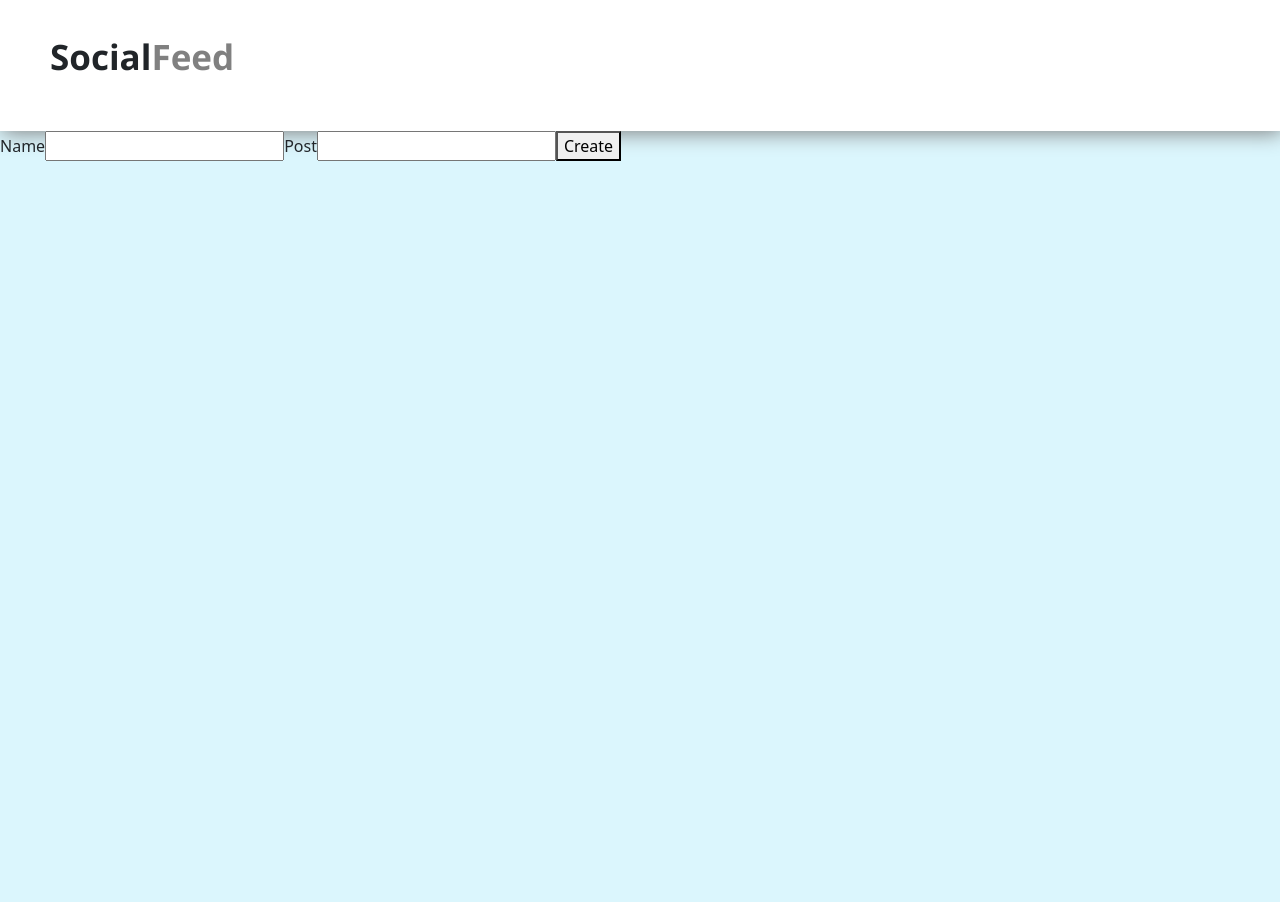
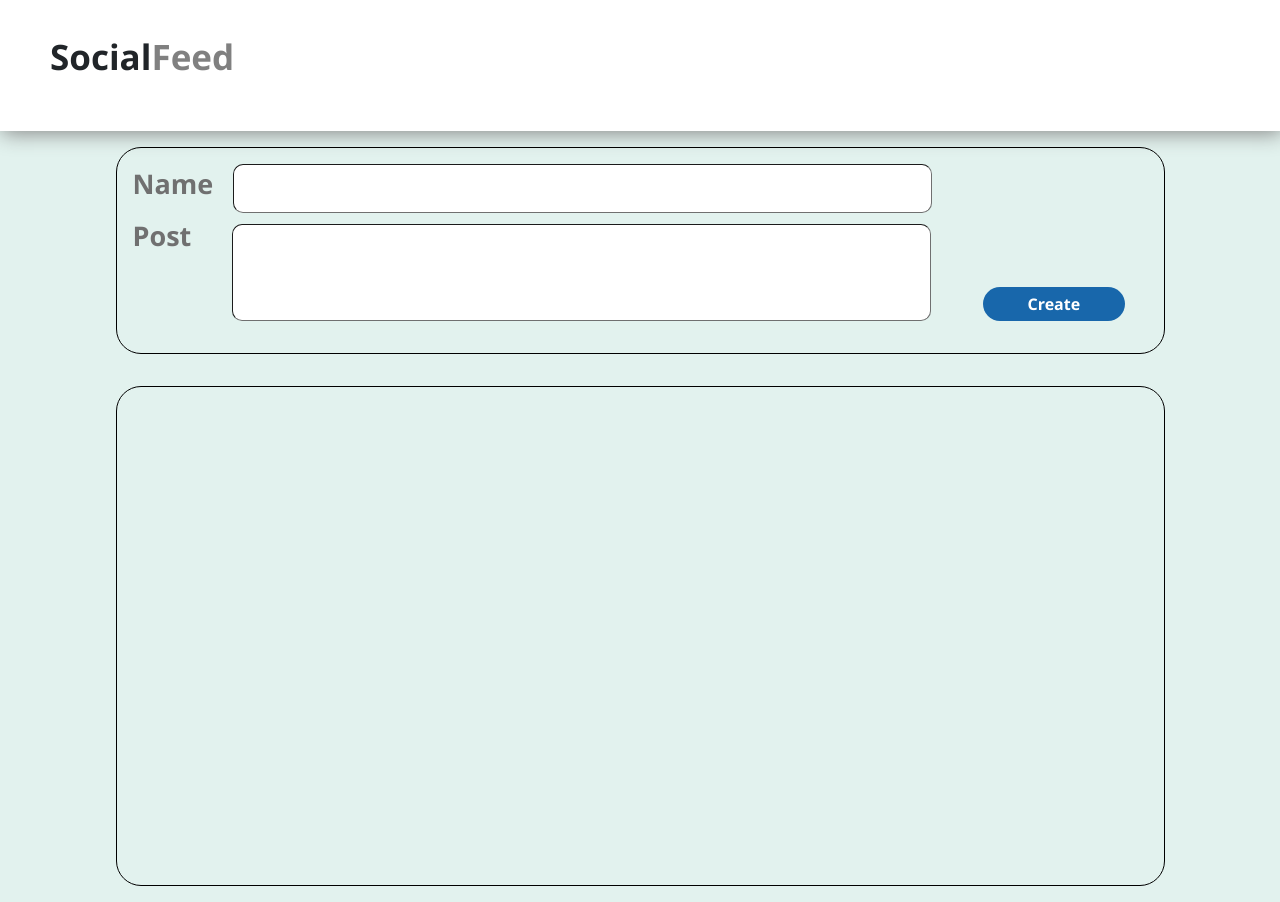
Before and after one commit to Nathaniel-Mueller/Social_Feed, a React (Create React App) app: page / in a window 1280 px wide. Before the commit the page ends 800 px from the top, so only its background shows below. Built offline with nearby package versions, Linux system fonts and the light colour scheme.

Commit message:
Styled CreatePost component, minor fixes in Buttons component, fixed styling in NavBar component, Started styling App component

```diff
--- a/public/index.html
+++ b/public/index.html
@@ -26,7 +26,7 @@
     -->
     <title>React App</title>
   </head>
-  <body style = 'background: rgb(219, 246, 253)'>
+  <body style = 'background: rgb(226, 242, 238)'>
     <noscript>You need to enable JavaScript to run this app.</noscript>
     <div id="root"></div>
     <!--
--- a/src/App.css
+++ b/src/App.css
@@ -0,0 +1,24 @@
+.border-box{
+    border-width: 1px;
+    border-style: solid;
+    border-color: black;
+    border-radius: 25px;
+    margin: 1em;
+    padding: 1em;
+}
+
+.create-post-wrap{
+    width: 1049px;
+    height: 207px;
+}
+
+.post-wrap{
+    width: 1049px;
+    min-height: 500px;
+}
+
+.container-wrapper{
+    display: flex;
+    flex-direction: column;
+    align-items: center;
+}
--- a/src/App.jsx
+++ b/src/App.jsx
@@ -10,15 +10,21 @@ function App() {
   const [posts, setPosts] = useState([{}])
 
   function addNewPost (post){
-    let tempPosts = [post, ...posts]
+    let tempPosts = [...posts, post]
     setPosts(tempPosts)
   }
 
   return (
     <div>
-      <NavBar />
-      <CreatePost addNewPost={addNewPost}/>
-      <DisplayPosts allPosts={posts}/>
+        <NavBar />
+      <div className="container-wrapper">
+        <div className="border-box create-post-wrap">
+          <CreatePost addNewPost={addNewPost}/>
+        </div>
+        <div className="border-box post-wrap">
+          <DisplayPosts allPosts={posts}/>
+        </div>
+      </div>
     </div>
   );
 }
--- a/src/Components/CreatePost/Buttons/Buttons.css
+++ b/src/Components/CreatePost/Buttons/Buttons.css
@@ -5,5 +5,5 @@
 
 
 img{
-    max-width: 30px;
+    max-width: 40px;
 }
--- /dev/null
+++ b/src/Components/CreatePost/CreatePost.css
@@ -0,0 +1,65 @@
+label{
+    color:rgb(112,112,112);
+    font-size: 27px;
+    font-weight: 600;
+}
+
+div{
+    font-family: 'Segoe UI', Tahoma, Geneva, Verdana, sans-serif;
+}
+
+input{
+    border-radius: 10px;
+    border-width: 1px;
+    border-color: rgb(112,112,112);
+}
+
+input[type='text']{
+    font-size: 25px;
+}
+
+.create-row{
+        display: flex;
+        flex-direction: row;
+
+
+}
+
+.create-post-container{
+    display:flex;
+    flex-flow: wrap row;
+
+}
+
+.name-input{
+    width: 699px;
+    height: 49px;
+    margin-left: 20px;
+}
+
+.post-margin{
+    margin-top: 3px;
+}
+.post-input{
+    width: 699px;
+    height: 97px;
+    margin-top: 11px;
+    margin-left: 41px;
+}
+
+button {
+    color: white;
+    font-size: 20px;
+    font-weight: 600;
+    background-color: rgb(24, 103, 171);
+    padding-top: 5px;
+    padding-bottom: 5px;
+    padding-left: 45px;
+    padding-right: 45px;
+}
+.button-margin{
+    border:none;
+    border-radius: 25px;
+    margin-left: 3.2em;
+    margin-top: 4.6em;
+}
--- a/src/Components/CreatePost/CreatePost.jsx
+++ b/src/Components/CreatePost/CreatePost.jsx
@@ -1,6 +1,6 @@
 import React, { useState } from 'react';
 import Buttons from './Buttons/Buttons';
-
+import './CreatePost.css'
 
 
 const CreatePost = (props) => {
@@ -20,11 +20,19 @@ const CreatePost = (props) => {
 
     return (
         <form onSubmit={handleSubmit}>
-            <label>Name</label>
-            <input type = 'string' value = {name} onChange={(event) => setName(event.target.value)}/>
-            <label>Post</label>
-            <input type = 'string' value = {post} onChange={(event) => setPost(event.target.value)}/>
-            <button type='submit'>Create</button>
+            <div className='create-post-container'>
+                <div className='create-row'>
+                    <label>Name</label>
+                    <input className='name-input' type = 'text' value = {name} onChange={(event) => setName(event.target.value)}/>
+                </div>
+                <div className='create-row'>
+                    <label className='post-margin'>Post</label>
+                    <input className='post-input' type = 'text' value = {post} onChange={(event) => setPost(event.target.value)}/>
+                </div>
+                <div>
+                    <button className='button-margin' type='submit'>Create</button>
+                </div>
+            </div>
         </form>
     )
 }
--- a/src/Components/DisplayPosts/DisplayPosts.jsx
+++ b/src/Components/DisplayPosts/DisplayPosts.jsx
@@ -15,9 +15,10 @@ const DisplayPosts = (props) => {
                                         <tr>
                                             <td>{post.post}</td>
                                         </tr>
+                                        <tr>{post.buttons}</tr>
+
                                     </tbody>
                                 </table>
-                                <div>{post.buttons}</div>
                             </div>
                         )})}
         </div>
--- a/src/Components/NavBar/NavBar.css
+++ b/src/Components/NavBar/NavBar.css
@@ -7,7 +7,7 @@
     height: 131px;
     width: 100%;
     background-color: white;
-    box-shadow: 2px 2px 20px 0px grey;
+    box-shadow: 2px 2px 20px 0px rgb(132,132,132);
     align-items: center;
     padding-left: 50px;
 
```
